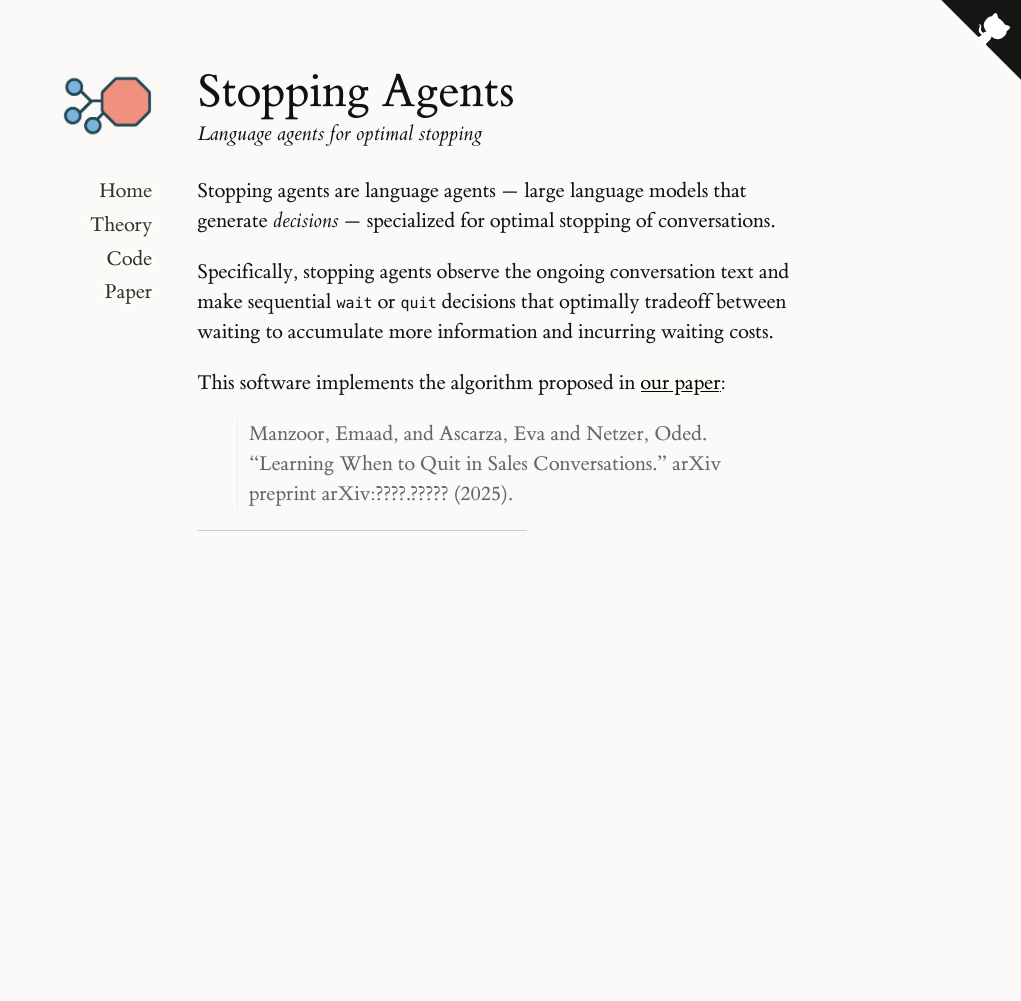
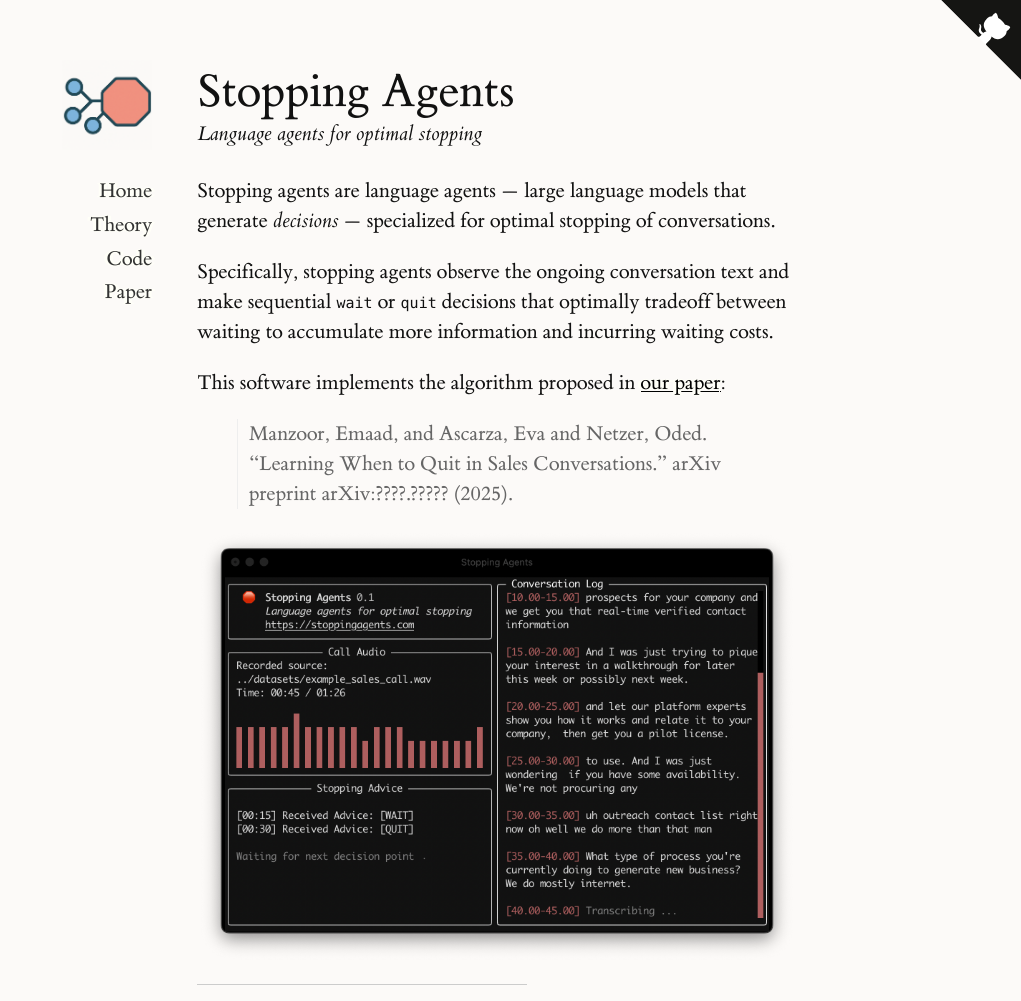
Before and after one commit to emaadmanzoor/stopping-agents, a Jekyll site: the page built from index.md, in a window 1280 px wide. Shown: the whole page, without its empty margins (259-1280 px from the left). Built offline with Jekyll 4.4.1, drawn with Linux system fonts in a browser that asks for light colours; before the commit the page ends 900 px from its top, so only the background shows below that.

Commit message:
add screenshot

```diff
--- a/index.md
+++ b/index.md
@@ -23,4 +23,6 @@ This software implements the algorithm proposed in [our paper](#):
 {: style="color: #666; font-size: 0.7em; "}
 > Manzoor, Emaad, and Ascarza, Eva and Netzer, Oded. "Learning When to Quit in Sales Conversations." arXiv preprint arXiv:????.????? (2025).
 
+<img src="images/demo.png"/>
+
 <hr/>
```
Also changed, not shown: images/demo.png (added).
